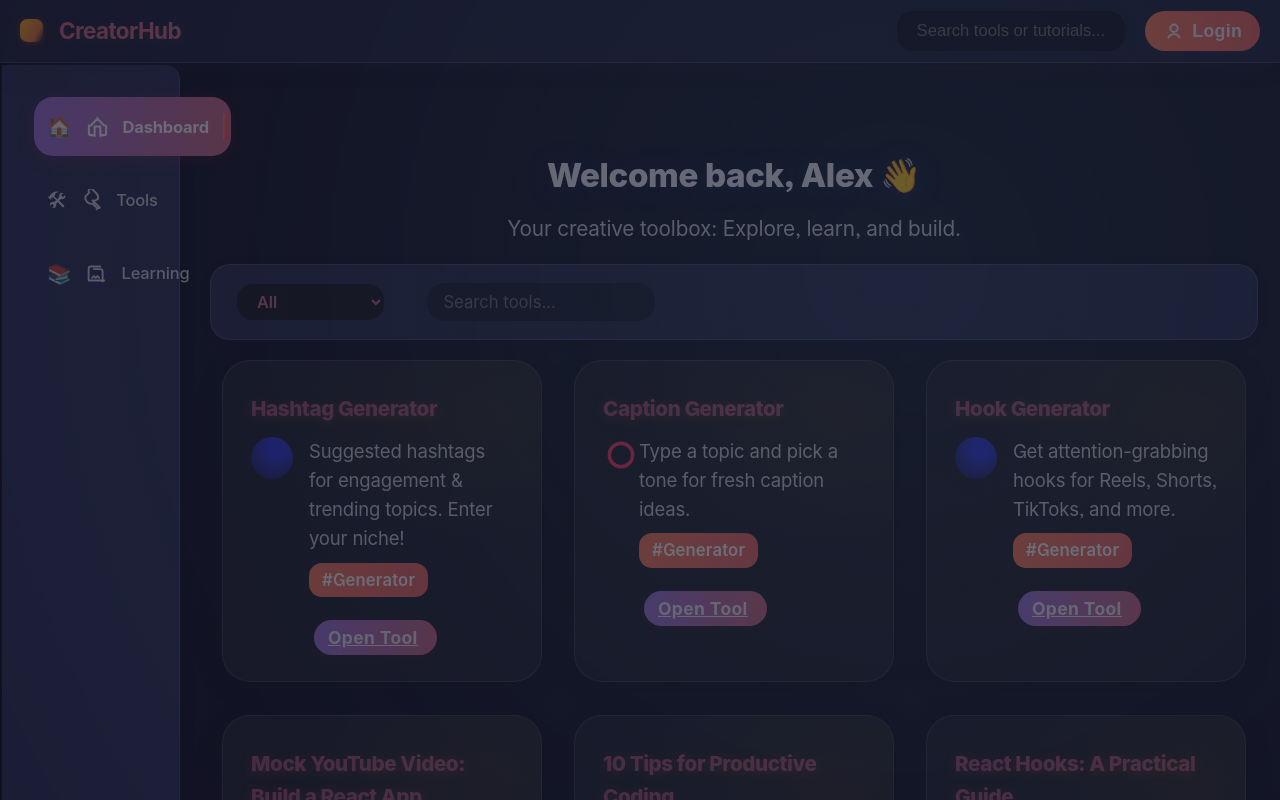
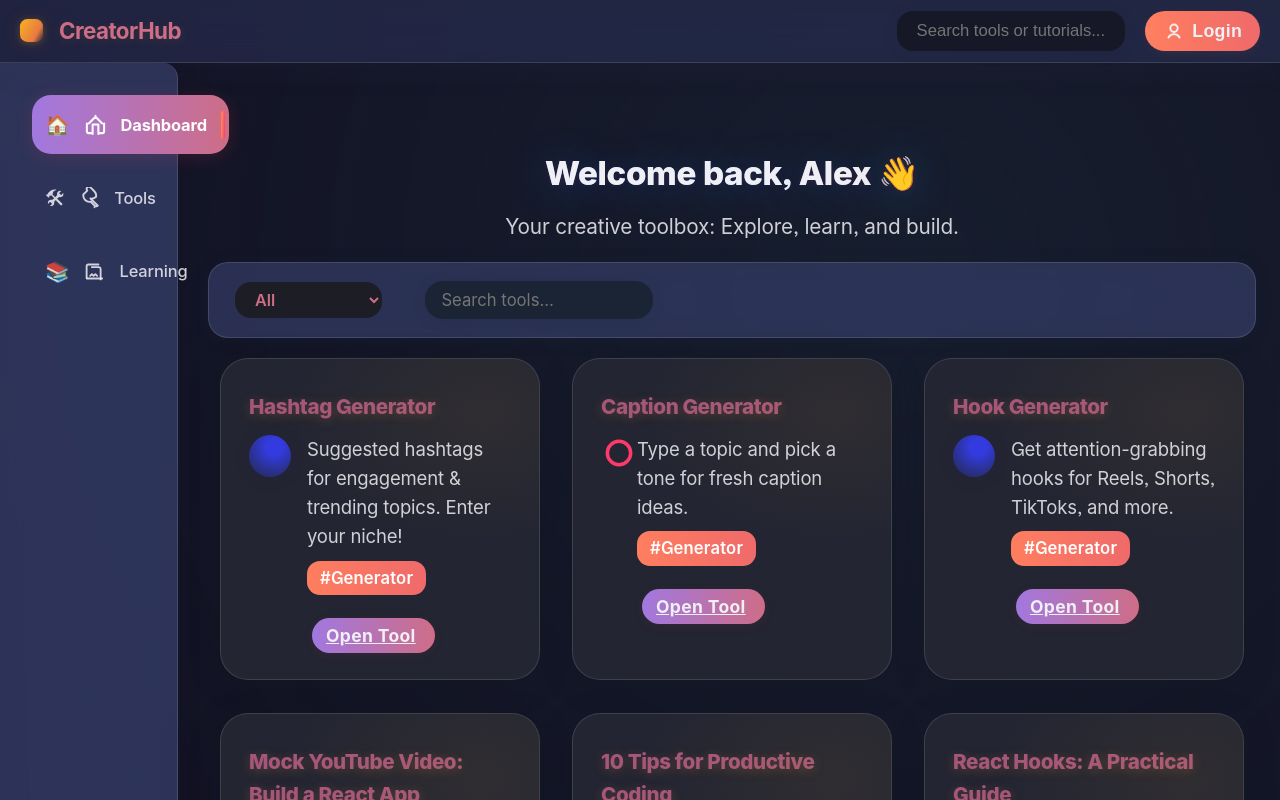
Before and after one commit to Workflow-Manager-admin/creatorhub-59567-1346ea53, a React (Create React App) app in the folder creatorhub_frontend/: page / in a window 1280 px wide. Shown: the top 800 px of the page. Built offline with nearby package versions, Linux system fonts and the light colour scheme; the HTML template or start-up script is replaced by a standard one.

Commit message:
commit14

```diff
--- a/creatorhub_frontend/src/App.css
+++ b/creatorhub_frontend/src/App.css
@@ -34,6 +34,14 @@
   --info-bg: rgba(130, 196, 236, 0.14);
   --warning-bg: rgba(240, 200, 111, 0.12);
   --danger-bg: rgba(239, 106, 106, 0.13);
+
+  /* Added a scrollbar thumb variable for consistency, if not defined */
+  --scrollbar-thumb: rgba(255, 255, 255, 0.15);
+  /* Default focus outline */
+  --focus-outline: 2.5px dashed var(--accent);
+
+  /* Skeleton background - ensure this is dark */
+  --skeleton-bg: #2a2e47;
 }
 
 /* Dynamic accent states for bg and text */
@@ -96,30 +104,35 @@
 
 
 /* Modern minimalist scrollbars */
-body, *::-webkit-scrollbar {
+/* Explicitly setting scrollbar background to transparent */
+body::-webkit-scrollbar, *::-webkit-scrollbar {
   width: 9px;
   background: transparent;
 }
-body, *::-webkit-scrollbar-thumb {
+body::-webkit-scrollbar-thumb, *::-webkit-scrollbar-thumb {
   background: var(--scrollbar-thumb);
   border-radius: 8px;
   min-height: 22px;
   border: 2px solid transparent;
   background-clip: padding-box;
 }
-body, *::-webkit-scrollbar-thumb:hover {
+body::-webkit-scrollbar-thumb:hover, *::-webkit-scrollbar-thumb:hover {
   background: var(--accent);
   opacity: 0.37;
 }
-body, *::-webkit-scrollbar-corner {
+body::-webkit-scrollbar-corner, *::-webkit-scrollbar-corner {
   background: transparent;
 }
 html {
   scrollbar-width: thin;
   scrollbar-color: var(--scrollbar-thumb) transparent;
+  background: none !important; /* IMPORTANT: Ensure HTML has NO background */
+  filter: none !important; /* IMPORTANT: No filter on HTML */
+  opacity: 1 !important; /* IMPORTANT: No opacity on HTML */
 }
 
 body {
+  /* This is the primary background for your app */
   background: radial-gradient(ellipse 80% 70% at 70% 18%, rgba(42,78,134,0.18) 0%, rgba(18,17,35,0.95) 100%), var(--base-dark);
   color: var(--text-color);
   margin: 0;
@@ -132,6 +145,10 @@ body {
   letter-spacing: -.01em;
   transition: var(--transition-fast);
   min-height: 100vh;
+  /* Add fail-safes to ensure no unwanted filter or opacity on body */
+  filter: none !important;
+  opacity: 1 !important;
+  box-shadow: none !important;
 }
 
 body.dark-mode {
@@ -145,9 +162,13 @@ body.dark-mode {
   display: flex;
   flex-direction: column;
   min-height: 100vh;
-  background: transparent; /* CHANGED: Ensuring app-shell background is transparent */
+  background: transparent !important; /* IMPORTANT: Ensure app-shell has NO background */
   width: 100vw;
   transition: background 0.23s;
+  /* Add fail-safes to ensure no unwanted filter or opacity on app-shell */
+  filter: none !important;
+  opacity: 1 !important;
+  box-shadow: none !important;
 }
 .app-shell-body {
   display: flex;
@@ -313,7 +334,7 @@ body.dark-mode {
   display: flex;
   flex: 1 1 0;
   min-height: 0;
-  background: var(--secondary);
+  background: transparent !important; /* Ensure this is transparent too */
   margin-top: 63px;
   transition: var(--transition-fast);
 }
```
Also changed, not shown: 2 other files (tests, documents, lock files or other folders).
